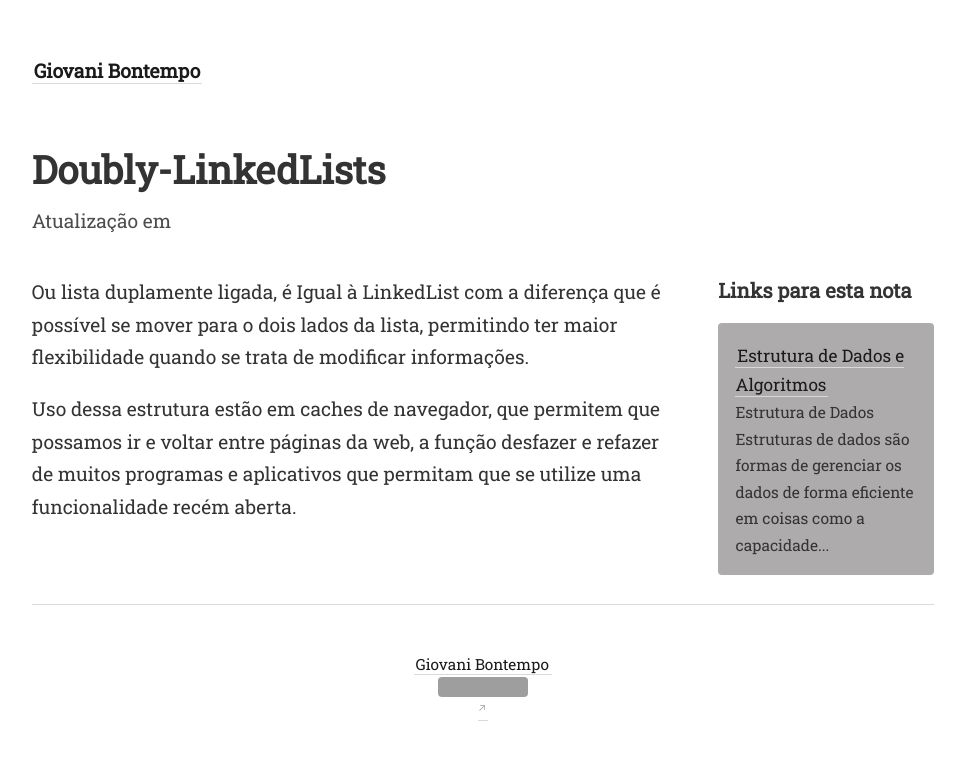
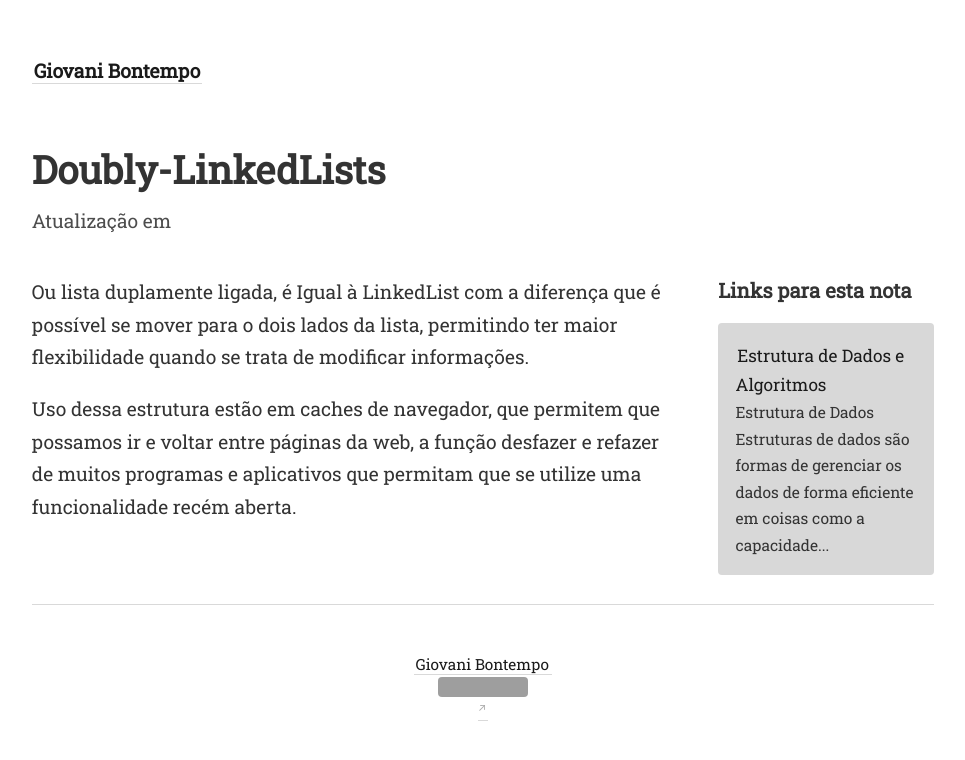
Before and after one commit to gio-bon/MyDigitalGarden, a Jekyll site: the page built from _notes/Verbetes/Doubly-LinkedLists.md, in a window 1280 px wide. Shown: the top 760 px of the page, without its empty margins (157-1122 px from the left). Built offline with Jekyll 4.4.1, drawn with Linux system fonts in a browser that asks for light colours; grey boxes are pictures that could not be loaded.

Commit message:
color fundo

```diff
--- a/_sass/_style.scss
+++ b/_sass/_style.scss
@@ -4,7 +4,7 @@ $color-primary: hsl(0, 0%, 10%);
 $color-text: hsl(0, 0%, 20%);
 $color-subtext: hsl(0, 0%, 30%);
 $color-border: hsl(0, 0%, 85%);
-$color-box-background: mix($color-primary, rgb(179, 177, 177), 4%);
+$color-box-background: mix($color-primary, rgb(224, 224, 224), 4%);
 $border-radius: 4px;
 $font-family: Roboto Slab, -apple-system, BlinkMacSystemFont, Segoe UI, Helvetica, Arial,
   sans-serif, Apple Color Emoji, Segoe UI Emoji, Segoe UI Symbol;
```
